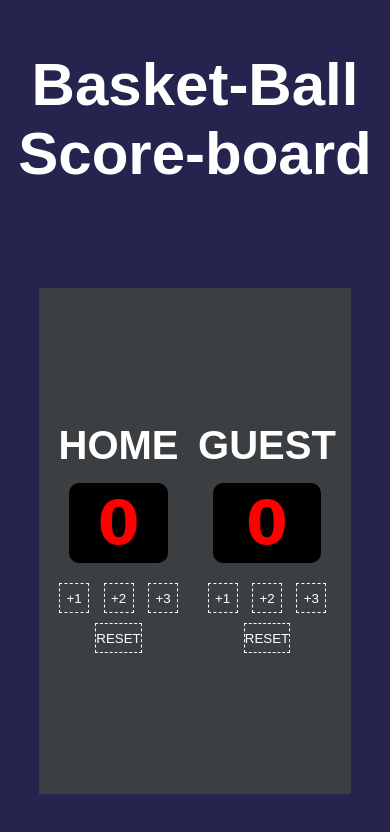
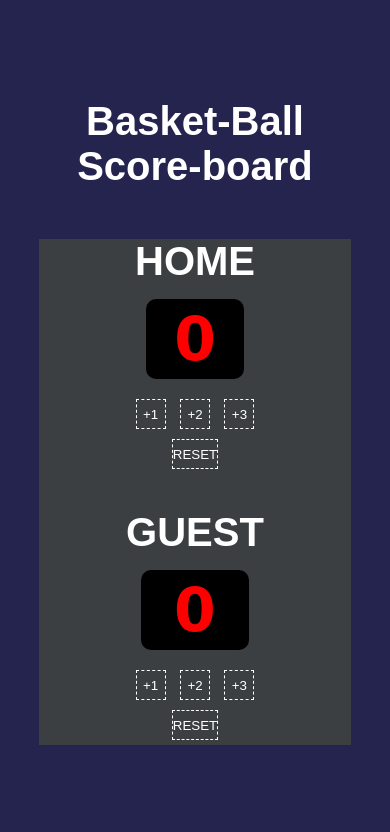
Before and after one commit to BadushaVali/basket-ball-score-board, a plain HTML site: page index.html in a window 390 px wide. Drawn offline with Linux system fonts and the light colour scheme; a web font is replaced by a local one.

Commit message:
changes in css

```diff
--- a/index.html
+++ b/index.html
@@ -12,7 +12,7 @@
 
 <body>
     <center>
-        <h3>Basket-Ball Score-board</h3>
+        <h3>Basket-Ball <br /> Score-board</h3>
     </center>
     <div class="container">
         <section>
@@ -25,6 +25,8 @@
                 <button id="reset" onclick="homeReset()">RESET</button>
             </div>
         </section>
+        <br />
+        <br />
         <section>
             <h1>GUEST</h1>
             <h2 id="count2-el">0</h2>
--- a/styles.css
+++ b/styles.css
@@ -28,7 +28,7 @@ h3 {
   align-items: center;
   text-align: center;
   background-color: rgb(59, 63, 65);
-  height: 60vh;
+  height: 80vh;
 }
 
 h1 {
@@ -68,3 +68,14 @@ button:hover {
 #reset {
   width: auto;
 }
+
+@media (max-width: 400px) {
+  .container {
+    flex-direction: column;
+    height: auto;
+  }
+  h3 {
+    font-size: 40px;
+    margin-bottom: 50px;
+  }
+}
```
